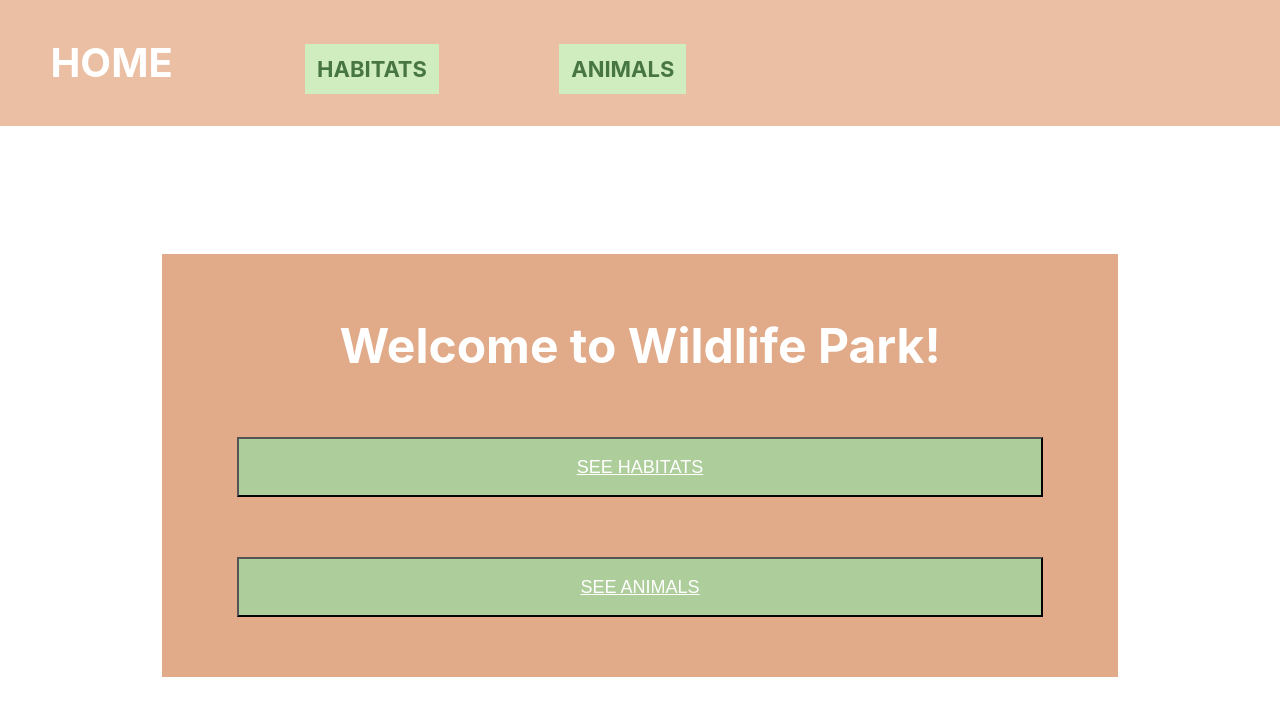
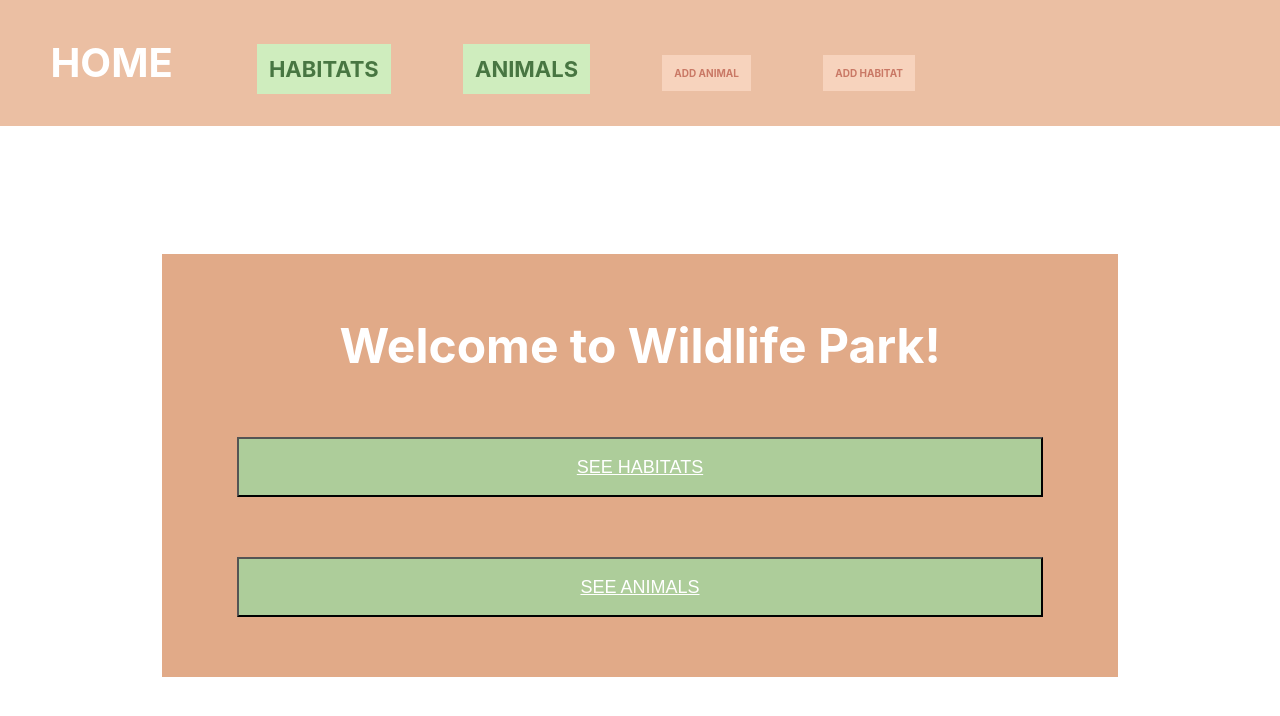
Before and after one commit to hopebradley/wildlife-park, a React (Create React App) app: page / in a window 1280 px wide. Shown: the top 716 px of the page. Built offline with nearby package versions, Linux system fonts and the light colour scheme; no server answers.

Commit message:
new navbar

```diff
--- a/src/App.js
+++ b/src/App.js
@@ -34,6 +34,45 @@ class App extends React.Component {
 
   }
 
+  addAnimal = (e) => {
+
+    console.log(e);
+    // e.preventDefault();
+    // const formContents = Array.from(e.target.children);
+    // const name = formContents[3].value;
+    // const species = formContents[1].value;
+    // const habitat = formContents[5].value;
+    // let active;
+
+    // const configObject = {
+    //   method: "POST",
+    //   headers: {
+    //     "Content-Type": "application/json",
+    //     "Accept": "application/json"
+    //   },
+    //   body: JSON.stringify({
+    //     name: name,
+    //     species: species,
+    //     habitat_id: habitat.id,
+    //   })
+    // }
+
+    // fetch('http://localhost:9292/animals', configObject)
+    // .then(resp => resp.json())
+    // .then(data => {
+    //   console.log(data);
+    //   const newDisplay = [...this.state.displayClothes];
+    //   newDisplay.unshift(data);
+    //   newDisplay.pop();
+    //   console.log(newDisplay);
+    //   this.setState({
+    //     displayClothes: newDisplay,
+    //   })
+    // })
+    // .then(() => window.location.href = 'http://localhost:3000/animals');
+
+  }
+
   render() {
     return (
       <Router>
@@ -47,7 +86,7 @@ class App extends React.Component {
           )}/>
 
           <Route exact path="/animals" render={(props) => (
-            <AnimalsContainer animals={this.state.animals}/>
+            <AnimalsContainer addAnimal={this.addAnimal} animals={this.state.animals}/>
           )}/>
 
         </div>
--- a/src/components/NavBar.js
+++ b/src/components/NavBar.js
@@ -7,6 +7,8 @@ const NavBar = (props) => {
       <NavLink className="nav-item" activeClassName="active-item" id="main-nav" to="/"exact>HOME</NavLink>
       <NavLink className="nav-item" activeClassName="active-item" to="/habitats">HABITATS</NavLink>
       <NavLink className="nav-item" activeClassName="active-item" to="/animals">ANIMALS</NavLink>
+      <NavLink className="nav-item small-nav" activeClassName="active-item" to="/add-animal">ADD ANIMAL</NavLink>
+      <NavLink className="nav-item small-nav" activeClassName="active-item" to="/add-habitat">ADD HABITAT</NavLink>
     </div>
   );
 };
--- a/src/containers/AnimalsContainer.js
+++ b/src/containers/AnimalsContainer.js
@@ -7,7 +7,7 @@ const AnimalsContainer = (props) => {
 
     return (
         <div id="animals-container">
-            <button className="button">Create A New Animal!</button>
+            <button onClick={props.addAnimal} className="button">Create A New Animal!</button>
             {animals.map(a => <Animal animal={a} />)}
         </div>
     )
--- a/src/index.css
+++ b/src/index.css
@@ -22,7 +22,7 @@ code {
   font-size: 22px;
   font-weight: 700;
   padding: 1%;
-  margin:5%;
+  margin:3%;
   text-decoration: none;
   color: rgb(72, 118, 66);
   background-color:rgb(207, 237, 190);
@@ -32,7 +32,13 @@ code {
   margin-left: 0px;
   font-size: 40px;
   color: white;
-  background-color:rgb(235, 191, 163)
+  background-color:rgb(235, 191, 163);
+}
+
+.small-nav {
+  font-size: x-small;
+  background-color:rgb(247, 211, 189);
+  color:rgb(201, 120, 101);
 }
 
 .button {
```
Also changed, not shown: src/components/AnimalForm.js (added), src/components/HabitatForm.js (added).
